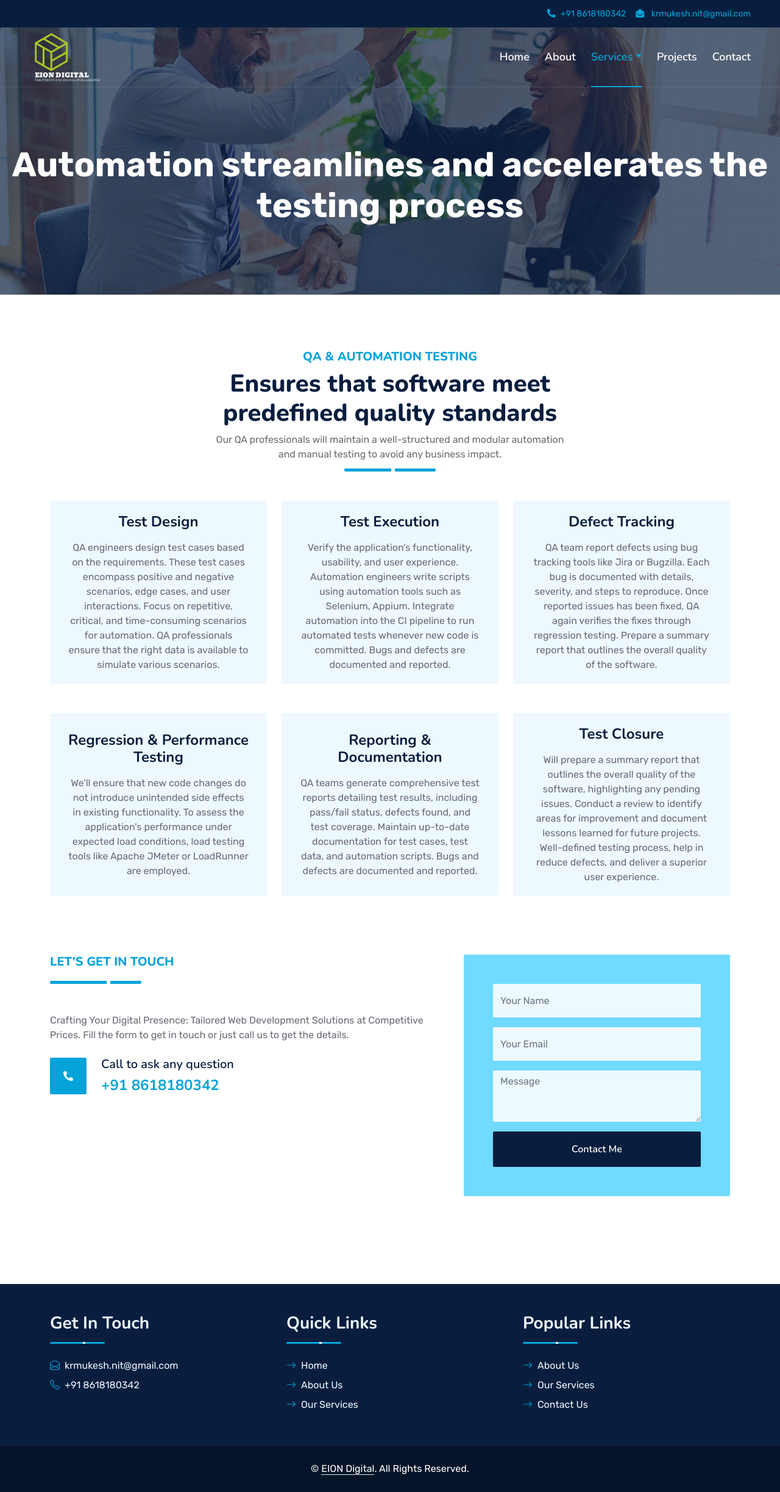
After one commit to mukeshkumar03/eiondigital, a PHP site: page /quality-assurance in a window 1280 px wide. The commit adds this page. Shown: the whole page at 61% size. Run offline with PHP 8.4, Linux system fonts and the light colour scheme; some libraries are stand-ins or nearby versions.

Commit message:
QA page addone and other changes

```diff
--- a/header.php
+++ b/header.php
@@ -43,9 +43,7 @@
 <div class="container-fluid position-relative p-0">
     <nav class="navbar navbar-expand-lg navbar-dark px-5 py-3 py-lg-0">
         <a href="/" class="navbar-brand p-0">
-            <h1 class="m-0">
-                <i class="fa fa-laptop-code me-2"></i>EION Digital
-            </h1>
+            <img src="./img/logo-transparent.svg" width="125" height="97" />
         </a>
         <button class="navbar-toggler" type="button" data-bs-toggle="collapse" data-bs-target="#navbarCollapse">
             <span class="fa fa-bars"></span>
@@ -64,6 +62,7 @@
                         <a href="web" class="dropdown-item">Website Development</a>
                         <a href="app" class="dropdown-item">Mobile Application Development</a>
                         <a href="seo" class="dropdown-item">Digital Marketing</a>
+                        <a href="quality-assurance" class="dropdown-item">QA and Automation</a>
                     </div>
                 </div>
                 <a href="projects"
--- a/index.php
+++ b/index.php
@@ -25,8 +25,6 @@ include './head.php';
                         </h1>
                         <a href="quote" class="btn btn-primary py-md-3 px-md-5 me-3 animated slideInLeft">Get in
                             touch</a>
-                        <a href="contact" class="btn btn-outline-light py-md-3 px-md-5 animated slideInRight">Contact
-                            Us</a>
                     </div>
                 </div>
             </div>
@@ -42,8 +40,6 @@ include './head.php';
                         </h1>
                         <a href="quote" class="btn btn-primary py-md-3 px-md-5 me-3 animated slideInLeft">Get in
                             touch</a>
-                        <a href="contact" class="btn btn-outline-light py-md-3 px-md-5 animated slideInRight">Contact
-                            Us</a>
                     </div>
                 </div>
             </div>
--- a/js/main.js
+++ b/js/main.js
@@ -105,13 +105,13 @@
         items: 2,
       },
       576: {
-        items: 4,
+        items: 2,
       },
       768: {
-        items: 6,
+        items: 3,
       },
       992: {
-        items: 8,
+        items: 5,
       },
     },
   });
--- /dev/null
+++ b/quality-assurance.php
@@ -0,0 +1,127 @@
+<!DOCTYPE html>
+<html lang="en">
+<?php
+$title = 'EION Digital: QA and Automation';
+include './head.php';
+?>
+
+<body>
+    <?php
+    $active_link = 'Services';
+    include './header.php';
+    ?>
+
+    <div class="container-fluid bg-primary py-5 bg-header" style="margin-bottom: 90px;">
+        <div class="row py-5">
+            <div class="col-12 pt-lg-5 mt-lg-5 text-center">
+                <p class="display-4 text-white animated zoomIn">
+                    Automation streamlines and accelerates the testing process
+                </p>
+            </div>
+        </div>
+    </div>
+
+    <!-- Service Start -->
+    <div class="container-fluid wow fadeInUp" data-wow-delay="0.1s">
+        <div class="container">
+            <div class="section-title text-center position-relative pb-3 mb-5 mx-auto" style="max-width: 600px">
+                <h5 class="fw-bold text-primary text-uppercase">
+                    QA & Automation Testing
+                </h5>
+                <h1>Ensures that software meet predefined quality standards</h1>
+                <p class="mb-0">
+                    Our QA professionals will maintain a well-structured and modular
+                    automation and manual testing to avoid any business impact.
+                </p>
+            </div>
+            <div class="row g-4">
+                <div class="col-lg-4 col-md-12 wow zoomIn" data-wow-delay="0.9s">
+                    <div
+                        class="service-item bg-light rounded d-flex flex-column align-items-center justify-content-center text-center">
+                        <h4 class="mb-3">Test Design</h4>
+                        <p class="m-0">
+                            QA engineers design test cases based on the requirements. These test
+                            cases encompass positive and negative scenarios, edge cases, and
+                            user interactions. Focus on repetitive, critical, and time-consuming
+                            scenarios for automation. QA professionals ensure that the right
+                            data is available to simulate various scenarios.
+                        </p>
+                    </div>
+                </div>
+                <div class="col-lg-4 col-md-12 wow zoomIn" data-wow-delay="0.9s">
+                    <div
+                        class="service-item bg-light rounded d-flex flex-column align-items-center justify-content-center text-center">
+                        <h4 class="mb-3">Test Execution</h4>
+                        <p class="m-0">
+                            Verify the application's functionality, usability, and user
+                            experience. Automation engineers write scripts using automation
+                            tools such as Selenium, Appium. Integrate automation into the CI
+                            pipeline to run automated tests whenever new code is committed. Bugs
+                            and defects are documented and reported.
+                        </p>
+                    </div>
+                </div>
+                <div class="col-lg-4 col-md-12 wow zoomIn" data-wow-delay="0.9s">
+                    <div
+                        class="service-item bg-light rounded d-flex flex-column align-items-center justify-content-center text-center">
+                        <h4 class="mb-3">Defect Tracking</h4>
+                        <p class="m-0">
+                            QA team report defects using bug tracking tools like Jira or
+                            Bugzilla. Each bug is documented with details, severity, and steps
+                            to reproduce. Once reported issues has been fixed, QA again verifies
+                            the fixes through regression testing. Prepare a summary report that
+                            outlines the overall quality of the software.
+                        </p>
+                    </div>
+                </div>
+            </div>
+
+            <div class="row g-4 mt-4">
+                <div class="col-lg-4 col-md-12 wow zoomIn" data-wow-delay="0.9s">
+                    <div
+                        class="service-item bg-light rounded d-flex flex-column align-items-center justify-content-center text-center">
+                        <h4 class="mb-3">Regression & Performance Testing</h4>
+                        <p class="m-0">
+                            We'll ensure that new code changes do not introduce unintended side
+                            effects in existing functionality. To assess the application's
+                            performance under expected load conditions, load testing tools like
+                            Apache JMeter or LoadRunner are employed.
+                        </p>
+                    </div>
+                </div>
+                <div class="col-lg-4 col-md-12 wow zoomIn" data-wow-delay="0.9s">
+                    <div
+                        class="service-item bg-light rounded d-flex flex-column align-items-center justify-content-center text-center">
+                        <h4 class="mb-3">Reporting & Documentation</h4>
+                        <p class="m-0">
+                            QA teams generate comprehensive test reports detailing test results,
+                            including pass/fail status, defects found, and test coverage.
+                            Maintain up-to-date documentation for test cases, test data, and
+                            automation scripts. Bugs and defects are documented and reported.
+                        </p>
+                    </div>
+                </div>
+                <div class="col-lg-4 col-md-12 wow zoomIn" data-wow-delay="0.9s">
+                    <div
+                        class="service-item bg-light rounded d-flex flex-column align-items-center justify-content-center text-center">
+                        <h4 class="mb-3">Test Closure</h4>
+                        <p class="m-0">
+                            Will prepare a summary report that outlines the overall quality of
+                            the software, highlighting any pending issues. Conduct a review to
+                            identify areas for improvement and document lessons learned for
+                            future projects. Well-defined testing process, help in reduce
+                            defects, and deliver a superior user experience.
+                        </p>
+                    </div>
+                </div>
+            </div>
+        </div>
+    </div>
+    <!-- Service End -->
+
+    <?php include('./widgets/quote.php') ?>
+
+    <?php include('./footer.php') ?>
+</body>
+
+</html>
```
Also changed, not shown: contact.php (+2 -20 lines), intershop.php (+4 -4 lines), widgets/clients.php (+6 -5 lines), widgets/services.php (+12 -0 lines), img/logo-transparent.svg (added), img/logo.svg (added), img/vendor-6.jpg (added).
